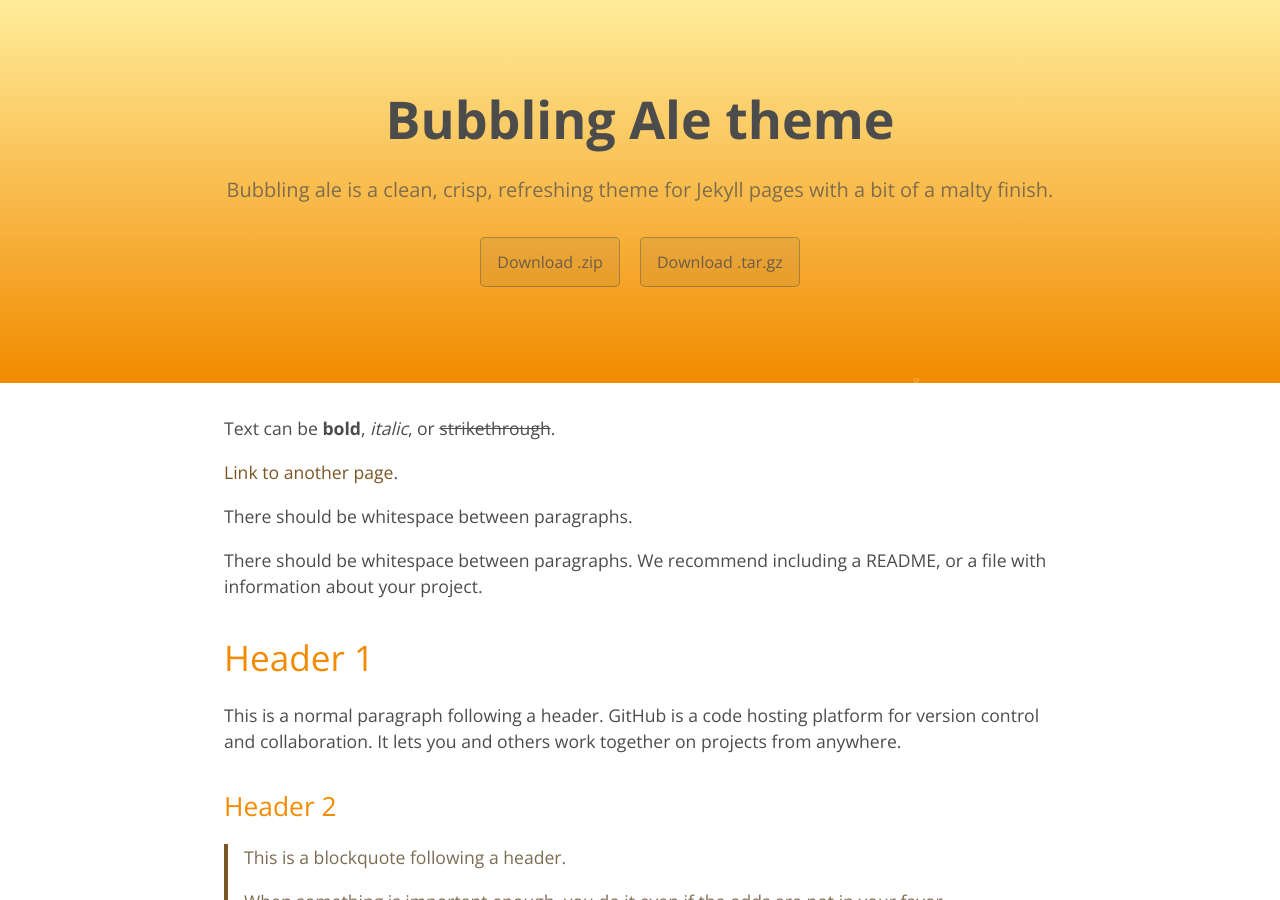
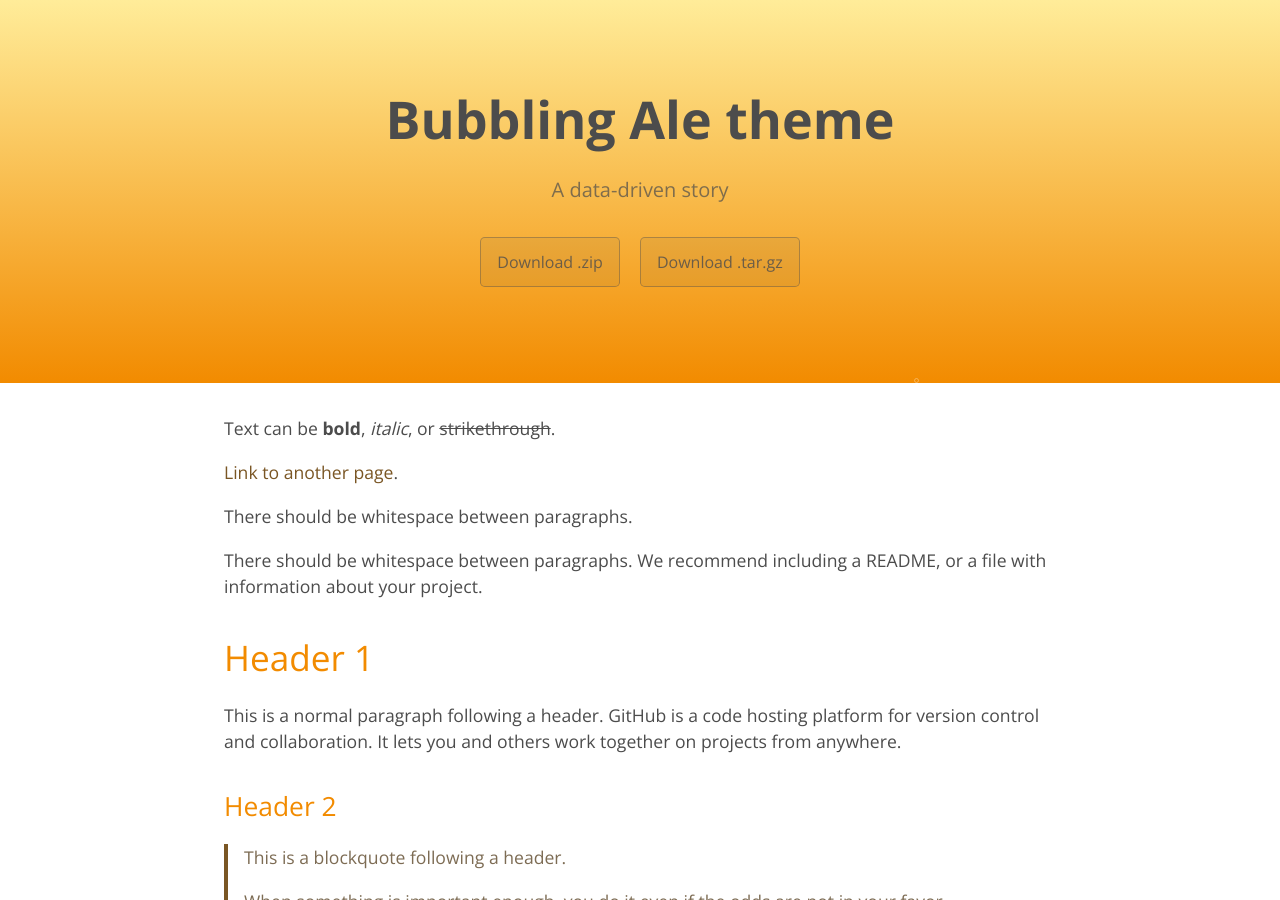
Before and after one commit to s240440/s240440.github.io, a Jekyll site: the page built from index.md, in a window 1280 px wide and 900 px high. Built offline with Jekyll 4.4.1, drawn with Linux system fonts in a browser that asks for light colours.

Commit message:
Update _config.yml

```diff
--- a/_config.yml
+++ b/_config.yml
@@ -1,10 +1,8 @@
 title: Bubbling Ale theme
-description: Bubbling ale is a clean, crisp, refreshing theme for Jekyll pages with a bit of a malty finish.
+description: A data-driven story
 show_downloads: true
 google_analytics:
 #theme: bubbling-ale
 remote_theme: FoamFactory/bubbling-ale
 url: https://s240440.github.io/
 baseurl: # the subpath of your site, e.g. /blog/. Leave blank for root
-
-icon: 🍺
```
